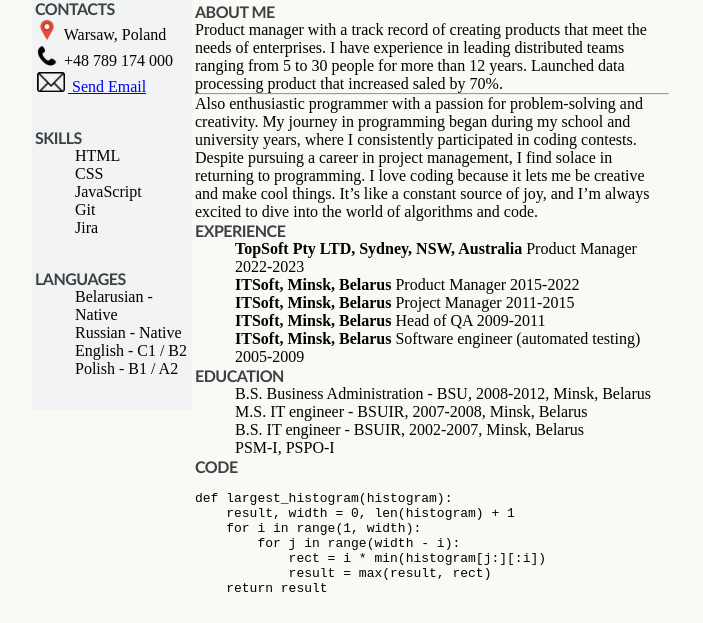
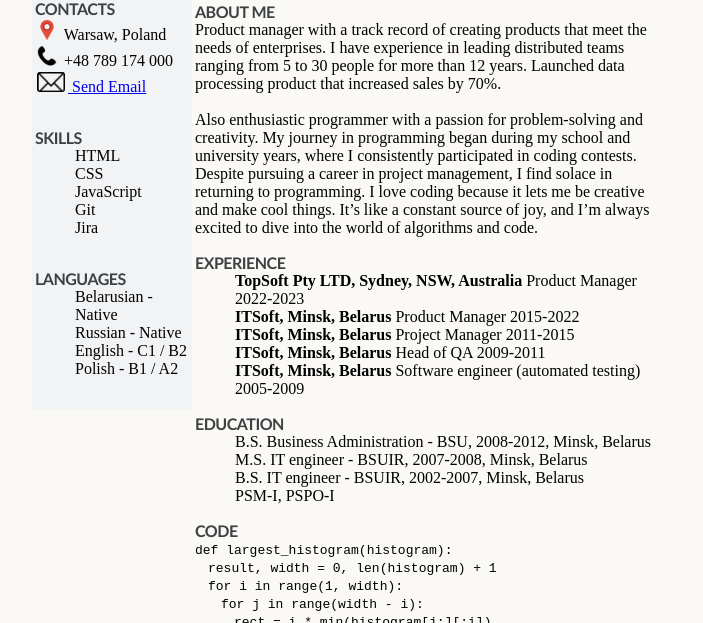
Before and after one commit to vit-aborigen/rsschool-cv, a plain HTML site: page index.html in a window 1280 px wide. Shown: the part 114-737 px from the top of the page, without its empty margins (288-991 px from the left). Drawn offline with Linux system fonts and the light colour scheme.

Commit message:
refactor: reformat code snippet, change order css elements

```diff
--- a/index.html
+++ b/index.html
@@ -66,8 +66,8 @@
                     <article>
                         <section class="right_column" id="about_me">
                             <h3>About me</h3>
-                            <p>Product manager with a track record of creating products that meet the needs of enterprises. I have experience in leading distributed teams ranging from 5 to 30 people for more than 12 years. Launched data processing product that increased saled by 70%.</p>
-                            <hr>
+                            <p>Product manager with a track record of creating products that meet the needs of enterprises. I have experience in leading distributed teams ranging from 5 to 30 people for more than 12 years. Launched data processing product that increased sales by 70%.</p>
+                            <br>
                             <p>Also enthusiastic programmer with a passion for problem-solving and creativity. My journey in programming began during my school and university years, where I consistently participated in coding contests. Despite pursuing a career in project management, I find solace in returning to programming. I love coding because it lets me be creative and make cool things. It’s like a constant source of joy, and I’m always excited to dive into the world of algorithms and code.</p>
                         </section>
 
@@ -94,17 +94,15 @@
 
                         <section class="right_column" id="code_sample">
                             <h3>Code</h3>
-                            <pre>
-                                <code>
-def largest_histogram(histogram):
-    result, width = 0, len(histogram) + 1
-    for i in range(1, width):
-        for j in range(width - i):
-            rect = i * min(histogram[j:][:i])
-            result = max(result, rect)
-    return result
-                                </code>
-                            </pre>
+                            <code>
+                                def largest_histogram(histogram):<br>
+                                &emsp;result, width = 0, len(histogram) + 1<br>
+                                &emsp;for i in range(1, width):<br>
+                                &emsp;&emsp;for j in range(width - i):<br>
+                                &emsp;&emsp;&emsp;rect = i * min(histogram[j:][:i])<br>
+                                &emsp;&emsp;&emsp;result = max(result, rect)<br>
+                                &emsp;return result<br>
+                            </code>
                         </section>
                     </article>
                 </div>
--- a/style.css
+++ b/style.css
@@ -23,6 +23,11 @@ h3 {
     font-weight: bold;
     letter-spacing: -0.5px;
     text-transform: uppercase;
+}
+
+pre {
+    display: inline;
+    margin: 0px;
 }
 
 footer, header {
@@ -86,3 +91,7 @@ body {
     margin-left: 3px;
     margin-bottom: 2em;
 }
+
+.right_column:not(#code_sample) {
+    margin-bottom: 1em;
+}
```
